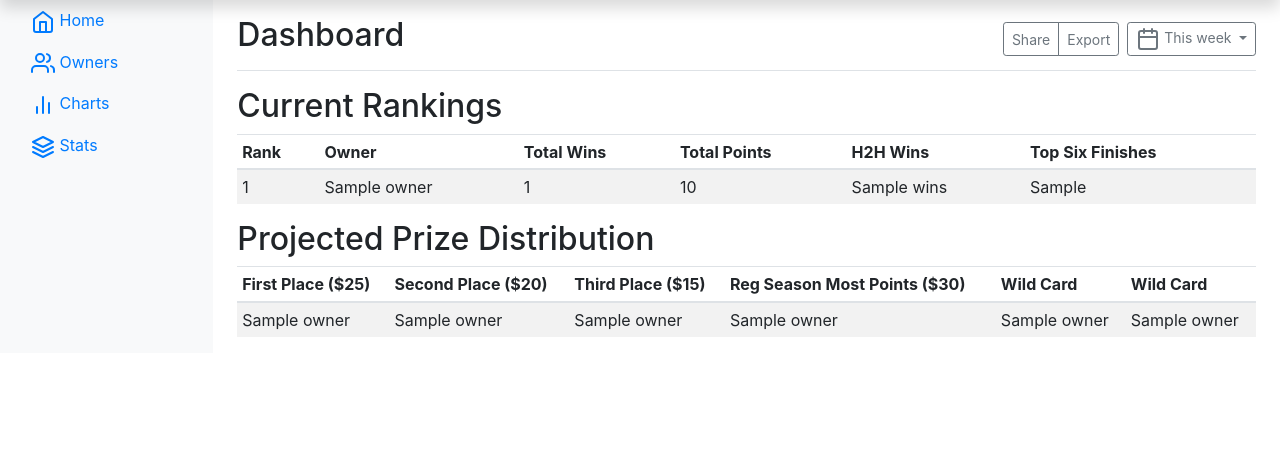
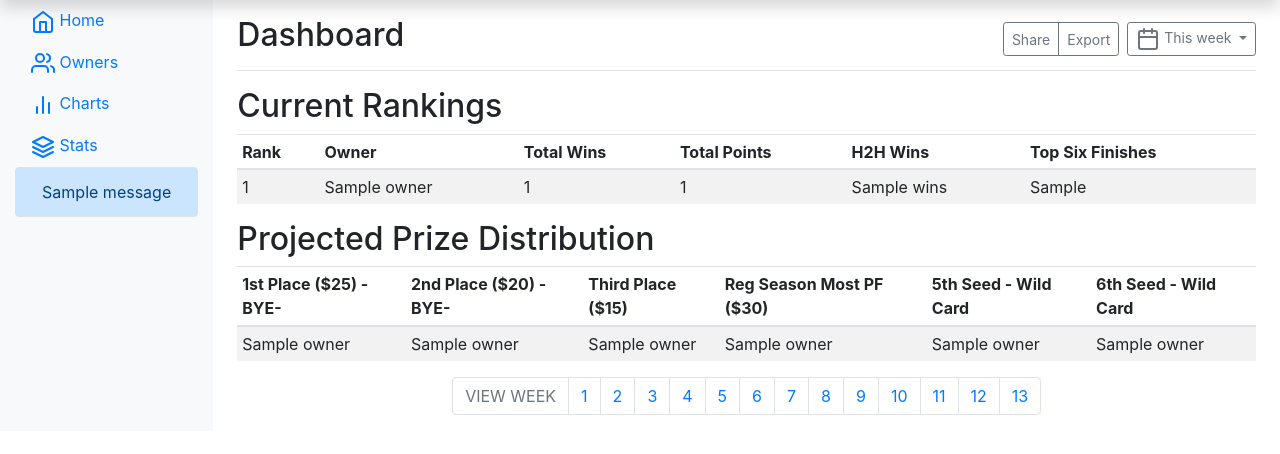
Before and after one commit to tuura032/LeagueStats, a Flask app: template templates/home.html in a window 1280 px wide. Shown: the part 40-494 px from the top of the page. Run offline with Flask 2, Linux system fonts and the light colour scheme; the template is opened without the code that fills it: most values are stand-ins (such as "Sample title", 1, 10 or a date in 2020); one stand-in notice (Sample message) is shown; some libraries are stand-ins or nearby versions.

Commit message:
major update, added pages, 2nd db, fixed sorting

```diff
--- a/application.py
+++ b/application.py
@@ -1,10 +1,15 @@
+# TODO I'm struggling with the varchar values of scores_wk_. I might need to just create a new data table (which is fine), or not deal with sorting scores.
+# also STB udpates only through week 9, I should have it go until it reaches a null value. maybe a while loop instead? Or just add an if statement and break.
+
 import os
 
-from flask import Flask, session, render_template, request, url_for, flash, redirect, jsonify
+from flask import Flask, session, render_template, request, url_for, flash, redirect, jsonify, flash
 from flask_session import Session
 from sqlalchemy import create_engine
 from sqlalchemy.orm import scoped_session, sessionmaker
+from getScoreboardData import getscorestobeat, getweekscores, getpointsfor, getallteamwins
 import requests
+from espnff import League
 
 app = Flask(__name__)
 
@@ -21,69 +26,151 @@ db = scoped_session(sessionmaker(bind=engine))
 
 @app.route("/")
 def home():
+    # Query the database for data
+    sortedbywin = db.execute("SELECT * FROM ffftable ORDER BY total_wins DESC, total_points DESC").fetchall()
 
-    # Query the database for data
-    everything = db.execute("SELECT * FROM ffftable").fetchall()
-    sortedbywin = db.execute("SELECT * FROM ffftable ORDER BY total_wins DESC").fetchall()
+    # Get Player with most points
+    mostpf = db.execute("SELECT owner, total_points FROM ffftable ORDER BY total_points DESC").fetchone()
 
-    # Figure out who has the most points
-
-    sortpf = db.execute("SELECT owner, points_for FROM ffftable WHERE LENGTH(points_for) > 5 ORDER BY points_for DESC").fetchall()
-
-
-
+    # Get current places
     first = sortedbywin[0]
     second = sortedbywin[1]
     third = sortedbywin[2]
-    mostpf = sortpf[0]
 
 
-    return render_template("home.html", everything=everything, sortedbywin=sortedbywin, first=first, second=second, third=third, mostpf = mostpf)
+    return render_template("home.html", sortedbywin=sortedbywin, first=first, second=second, third=third, mostpf = mostpf)
+
+@app.route("/<int:view_week>")
+def homeextra(view_week):
+    # Query the database for data
+    sortedbywin = db.execute("SELECT * FROM ffftable ORDER BY total_wins DESC, total_points DESC").fetchall()
+
+    # Get Player with most points
+    mostpf = db.execute("SELECT owner, total_points FROM ffftable ORDER BY total_points DESC").fetchone()
+
+    if view_week != 0 and view_week < 17 and view_week > 0:
+        some_week = db.execute("SELECT * FROM fffscores").fetchall()
+
+        # make a sorted list of tuples (owner, score)
+        week_scores = []
+        index = view_week + 1
+
+        # get owner, score for the given week
+        for owner in some_week:
+            score = owner[index]
+            owner = owner.team_name
+            week_scores.append((score, owner))
+
+        # send week number and sorted (score : owner) to data table
+        week_scores.sort(key=lambda tup: tup[0], reverse=True)
+        week = view_week
+
+    else:
+        some_week is None
 
 
-    #orm examples
-    #ffftable.query.all()
-    #ffftable.query.filter_by(colulmn_name = 'something').all() // or .first()
+    return render_template("home.html", sortedbywin=sortedbywin, mostpf = mostpf, some_week=some_week, week_scores=week_scores, week=week)
 
-@app.route("/update", methods=["GET", "POST"])
+@app.route("/update", methods=["GET"])
 def update():
+    '''update number of h2h wins, top6 wins and total wins'''
+    '''Don't refresh after games have started'''
 
-    #if request.method == "POST":
-        #update number of top6 wins
-        #scoretobeat = getscorestobeat()
-        scoretobeat = [105.1, 112.4, 107.2, 108.5, 107.5, 103.8, 109.3, 112.3, 0, 0, 0, 0]
-        #scores = 'scores_wk'+str(n)
-        data = db.execute("SELECT * FROM ffftable").fetchall()
+    # Get List of all pf, already ordered by owner id
+    pf_list = getpointsfor()
 
-        # Loop through each player, and reset variables
-        for player in data:
-            counter=0
-            n=6 # index of db for weekly scoring
+    # get scoretobeat (STB) from espnff
+    scoretobeat = getscorestobeat() # else use this: scoretobeat = [105.1, 112.4, 107.2, 108.5, 107.5, 103.8, 109.3, 112.3, 103.5, 0, 0, 0, 0]
 
-            # Increase counter each week a player surpasses STB
-            for week in range(1,10):
+    # get weekly scoring data from table
+    data = db.execute("SELECT * FROM ffftable ORDER BY id").fetchall()
 
-                # If a player doesn't surpass STB, break
-                if float(player[n]) > scoretobeat[week-1]:
-                    if scoretobeat[week-1] == 0:
-                        break
-                    #db.execute("UPDATE top6 SET top6 = :top6", {"top6": +=1})
-                    counter += 1
-                    #print(player.owner + ": ", end='')
-                    #print(player[n]) #print score from each week
-                    #print("Beat score of: ", end='')
-                    #print(scoretobeat[week-1])
-                    #print("Top 6 wins: ", end='')
-                    #print(counter)
-                n += 1
+    # Get list of all team wins
+    team = getallteamwins()
+    m=0 # index for list of players
 
-            wintotal = player.wins + counter
-            db.execute("UPDATE ffftable SET top6 = :top6, total_wins = :total_wins WHERE id=:id", {"top6": counter, "total_wins": wintotal, "id": player.id })
+    # Loop through each player in data table, and reset index/counter
+    for player in data:
+        counter=0 # times each player surpasses STB
+        n=6 # index of db for weekly scoring
+
+
+        # Calculate number of weeks in top6 scoring
+        for week in range(1,14):
+
+            # Stop counting if player score is 0 or STB is 0
+            if player[n] == "0" or scoretobeat[week-1] == 0:
+                break
+
+            # If a player doesn't surpass STB, break
+            if float(player[n]) > scoretobeat[week-1]:
+                counter += 1
+
+            #move to next week in index
+            n += 1
+
+        wintotal = team[m].wins + counter
+        db.execute("UPDATE ffftable SET wins = :wins, top6 = :top6, total_wins = :total_wins, total_points = :pf WHERE id=:id",
+                    {"wins": team[m].wins, "top6": counter, "total_wins": wintotal, "pf": pf_list[m], "id": player.id })
+        db.commit()
+        print(player.owner + ": ", end='')
+        print(team[m].wins, end='')
+        print(" H2H wins, ", end='')
+        print(counter, end='')
+        print(" top6 apperances and ", end='')
+        print(wintotal, end='')
+        print(" total wins!")
+
+        m+=1 # advance index to next list item
+
+    return render_template("update.html")
+
+@app.route("/weeklyupdate", methods=["GET", "POST"])
+def weeklyupdate():
+    '''udpate db with scores from the week'''
+    '''in week 10, be sure the UPDATE to the scores table is the correct data type'''
+
+    if request.method == "POST":
+        if not request.form.get("week"):
+            return render_template("home.html")
+        else:
+
+            week = int(request.form.get("week"))
+            listofscores = getweekscores(week)
+            for n in range(0, 12):
+                id = n+1
+                singlescore = str(listofscores[n])
+                floatscore = float(listofscores[n])
+
+                # Update scores in both tables, given the week
+                if week == 9:
+                    db.execute("UPDATE ffftable SET scores_wk9 = :score WHERE id = :id", {"score": singlescore, "id": id})
+                elif week == 10:
+                    db.execute("UPDATE ffftable SET scores_wk10 = :score WHERE id = :id", {"score": singlescore, "id": id})
+                    db.execute("UPDATE fffscores SET wk10_scores = :score WHERE id = :id", {"score": floatscore, "id": id})
+                elif week == 11:
+                    db.execute("UPDATE ffftable SET scores_wk11 = :score WHERE id = :id", {"score": singlescore, "id": id})
+                    db.execute("UPDATE fffscores SET wk11_scores = :score WHERE id = :id", {"score": floatscore, "id": id})
+                elif week == 12:
+                    db.execute("UPDATE ffftable SET scores_wk12 = :score WHERE id = :id", {"score": singlescore, "id": id})
+                    db.execute("UPDATE fffscores SET wk12_scores = :score WHERE id = :id", {"score": floatscore, "id": id})
+                elif week == 13:
+                    db.execute("UPDATE ffftable SET scores_wk13 = :score WHERE id = :id", {"score": singlescore, "id": id})
+                    db.execute("UPDATE fffscores SET wk13_scores = :score WHERE id = :id", {"score": floatscore, "id": id})
+                elif week == 14:
+                    db.execute("UPDATE ffftable SET scores_wk14 = :score WHERE id = :id", {"score": singlescore, "id": id})
+                    db.execute("UPDATE fffscores SET wk14_scores = :score WHERE id = :id", {"score": floatscore, "id": id})
+                elif week == 15:
+                    db.execute("UPDATE ffftable SET scores_wk15 = :score WHERE id = :id", {"score": singlescore, "id": id})
+                    db.execute("UPDATE fffscores SET wk15_scores = :score WHERE id = :id", {"score": floatscore, "id": id})
+                elif week == 16:
+                    db.execute("UPDATE ffftable SET scores_wk16 = :score WHERE id = :id", {"score": singlescore, "id": id})
+                    db.execute("UPDATE fffscores SET wk16_scores = :score WHERE id = :id", {"score": floatscore, "id": id})
+                else:
+                    return render_template("home.html")
             db.commit()
-            print(player.owner + ": ", end='')
-            print(counter, end='')
-            print(" top6 apperances and ", end='')
-            print(wintotal, end='')
-            print(" total wins!")
 
-        return render_template("update.html")
+            return render_template("weeklyupdate.html")
+
+    else:
+        return render_template("weeklyupdate.html")
--- a/requirements.txt
+++ b/requirements.txt
@@ -6,3 +6,4 @@ requests
 gunicorn
 ItsDangerous==0.24
 psycopg2-binary
+espnff
--- a/templates/home.html
+++ b/templates/home.html
@@ -1,76 +1,10 @@
-<!doctype html>
-<html lang="en">
-  <head>
-    <!-- Required meta tags -->
-    <meta charset="utf-8">
-    <meta name="viewport" content="width=device-width, initial-scale=1, shrink-to-fit=no">
+{% extends "layout.html" %}
 
-    <!-- Bootstrap CSS -->
-    <link rel="stylesheet" href="https://stackpath.bootstrapcdn.com/bootstrap/4.1.3/css/bootstrap.min.css" integrity="sha384-MCw98/SFnGE8fJT3GXwEOngsV7Zt27NXFoaoApmYm81iuXoPkFOJwJ8ERdknLPMO" crossorigin="anonymous">
+{% block title %}
+    Fantasy Football Fantasy
+{% endblock %}
 
-    <title>Fantasy Football Fantasy</title>
-  </head>
-  <body>
-    <h1 style="margin-bottom:40px">  </h1>
-    <nav class="navbar navbar-dark fixed-top bg-dark flex-md-nowrap p-0 shadow">
-      <a class="navbar-brand col-sm-3 col-md-2 mr-0" href="#">Fantasy Football Fantasy</a>
-      <input class="form-control form-control-dark w-100" type="text" placeholder="Search" aria-label="Search">
-      <ul class="navbar-nav px-3">
-        <li class="nav-item text-nowrap">
-          <a class="nav-link" href="#">Sign out</a>
-        </li>
-      </ul>
-    </nav>
-
-      <div class="container-fluid">
-        <div class="row">
-          <nav class="col-md-2 d-none d-md-block bg-light sidebar">
-            <div class="sidebar-sticky">
-              <ul class="nav flex-column">
-                <li class="nav-item">
-                  <a class="nav-link active" href="#">
-                    <span data-feather="home"></span>
-                    Home <span class="sr-only">(current)</span>
-                  </a>
-                </li>
-                <li class="nav-item">
-                  <a class="nav-link" href="#">
-                    <span data-feather="users"></span>
-                    Owners
-                  </a>
-                </li>
-                <li class="nav-item">
-                  <a class="nav-link" href="#">
-                    <span data-feather="bar-chart-2"></span>
-                    Charts
-                  </a>
-                </li>
-                <li class="nav-item">
-                  <a class="nav-link" href="#">
-                    <span data-feather="layers"></span>
-                    Stats
-                  </a>
-                </li>
-              </ul>
-
-
-            </div>
-          </nav>
-
-          <main role="main" class="col-md-9 ml-sm-auto col-lg-10 px-4">
-            <div class="d-flex justify-content-between flex-wrap flex-md-nowrap align-items-center pt-3 pb-2 mb-3 border-bottom">
-              <h1 class="h2">Dashboard</h1>
-              <div class="btn-toolbar mb-2 mb-md-0">
-                <div class="btn-group mr-2">
-                  <button class="btn btn-sm btn-outline-secondary">Share</button>
-                  <button class="btn btn-sm btn-outline-secondary">Export</button>
-                </div>
-                <button class="btn btn-sm btn-outline-secondary dropdown-toggle">
-                  <span data-feather="calendar"></span>
-                  This week
-                </button>
-              </div>
-            </div>
+{% block main %}
 
             <h2>Current Rankings</h2>
             <div class="table-responsive">
@@ -91,7 +25,7 @@
                       <td>{{ loop.index }}</td>
                       <td>{{ info.owner }}</td>
                       <td>{{ info.total_wins }}</td>
-                        <td>{{ info.points_for }}</td>
+                      <td>{{ info.total_points }}</td>
                       <td>{{ info.wins }}</td>
                       <td>{{ info.top6 }}</td>
                     </tr>
@@ -100,24 +34,46 @@
               </table>
             </div>
 
+            {% if some_week %}
+            <h2>Week {{ week }} Scores</h2>
+            <div class="table-responsive">
+              <table class="table table-striped table-sm" style="width:50%">
+                <thead>
+                  <tr>
+                    <th>Rank</th>
+                    <th>Owner</th>
+                    <th>Scores</th>
+                  </tr>
+                </thead>
+                <tbody>
+                  {% for info in week_scores %}
+                    <tr>
+                      <td>{{ loop.index }}</td>
+                      <td>{{ info[1] }}</td>
+                      <td>{{ info[0] }}</td>
+                    </tr>
+                  {% endfor %}
+              </table>
+            </div>
+            {% endif %}
             <h2>Projected Prize Distribution</h2>
             <div class="table-responsive">
                 <table class="table table-striped table-sm">
                   <thead>
                     <tr>
-                      <th>First Place ($25)</th>
-                      <th>Second Place ($20)</th>
+                      <th>1st Place ($25) -BYE-</th>
+                      <th>2nd Place ($20) -BYE-</th>
                       <th>Third Place ($15)</th>
-                      <th>Reg Season Most Points ($30)</th>
-                      <th>Wild Card</th>
-                      <th>Wild Card</th>
+                      <th>Reg Season Most PF ($30)</th>
+                      <th>5th Seed - Wild Card</th>
+                      <th>6th Seed - Wild Card</th>
                     </tr>
                   </thead>
                   <tbody>
                       <tr>
-                        <td>{{ first.owner }}</td>
-                        <td>{{ second.owner }}</td>
-                        <td>{{ third.owner }}</td>
+                        <td>{{ sortedbywin[0].owner }}</td>
+                        <td>{{ sortedbywin[1].owner }}</td>
+                        <td>{{ sortedbywin[2].owner }}</td>
                         <td>{{ mostpf.owner }}</td>
                         <td>{{ sortedbywin[4].owner }}</td>
                         <td>{{ sortedbywin[5].owner }}</td>
@@ -126,62 +82,25 @@
                 </table>
               </div>
 
-            <!--<canvas class="my-4 w-100" id="myChart" width="900" height="380"></canvas>-->
+              <nav aria-label="Page navigation example">
+                <ul class="pagination justify-content-center">
+                  <li class="page-item disabled">
+                    <a class="page-link" href="#" tabindex="-1">VIEW WEEK</a>
+                  </li>
+                  <li class="page-item"><a class="page-link" href="/1">1</a></li>
+                  <li class="page-item"><a class="page-link" href="/2">2</a></li>
+                  <li class="page-item"><a class="page-link" href="/3">3</a></li>
+                  <li class="page-item"><a class="page-link" href="/4">4</a></li>
+                  <li class="page-item"><a class="page-link" href="/5">5</a></li>
+                  <li class="page-item"><a class="page-link" href="/6">6</a></li>
+                  <li class="page-item"><a class="page-link" href="/7">7</a></li>
+                  <li class="page-item"><a class="page-link" href="/8">8</a></li>
+                  <li class="page-item"><a class="page-link" href="/9">9</a></li>
+                  <li class="page-item"><a class="page-link" href="/10">10</a></li>
+                  <li class="page-item"><a class="page-link" href="#">11</a></li>
+                  <li class="page-item"><a class="page-link" href="#">12</a></li>
+                  <li class="page-item"><a class="page-link" href="#">13</a></li>
+                </ul>
+              </nav>
 
-
-          </main>
-        </div>
-      </div>
-
-      <!-- Bootstrap core JavaScript
-      ================================================== -->
-      <!-- Placed at the end of the document so the pages load faster -->
-      <script src="https://code.jquery.com/jquery-3.3.1.slim.min.js" integrity="sha384-q8i/X+965DzO0rT7abK41JStQIAqVgRVzpbzo5smXKp4YfRvH+8abtTE1Pi6jizo" crossorigin="anonymous"></script>
-      <script>window.jQuery || document.write('<script src="../../assets/js/vendor/jquery-slim.min.js"><\/script>')</script>
-      <!--<script src="/js/popper.min.js"></script>
-      <script src="/js/bootstrap.min.js"></script>-->
-
-      <!-- Icons -->
-      <script src="https://unpkg.com/feather-icons/dist/feather.min.js"></script>
-      <script>
-        feather.replace()
-      </script>
-
-      <!-- Graphs -->
-      <script src="https://cdnjs.cloudflare.com/ajax/libs/Chart.js/2.7.1/Chart.min.js"></script>
-      <script>
-        var ctx = document.getElementById("myChart");
-        var myChart = new Chart(ctx, {
-          type: 'line',
-          data: {
-            labels: ["Sunday", "Monday", "Tuesday", "Wednesday", "Thursday", "Friday", "Saturday"],
-            datasets: [{
-              data: [15339, 21345, 18483, 24003, 23489, 24092, 12034],
-              lineTension: 0,
-              backgroundColor: 'transparent',
-              borderColor: '#007bff',
-              borderWidth: 4,
-              pointBackgroundColor: '#007bff'
-            }]
-          },
-          options: {
-            scales: {
-              yAxes: [{
-                ticks: {
-                  beginAtZero: false
-                }
-              }]
-            },
-            legend: {
-              display: false,
-            }
-          }
-        });
-      </script>
-    <!-- Optional JavaScript -->
-    <!-- jQuery first, then Popper.js, then Bootstrap JS -->
-    <script src="https://code.jquery.com/jquery-3.3.1.slim.min.js" integrity="sha384-q8i/X+965DzO0rT7abK41JStQIAqVgRVzpbzo5smXKp4YfRvH+8abtTE1Pi6jizo" crossorigin="anonymous"></script>
-    <script src="https://cdnjs.cloudflare.com/ajax/libs/popper.js/1.14.3/umd/popper.min.js" integrity="sha384-ZMP7rVo3mIykV+2+9J3UJ46jBk0WLaUAdn689aCwoqbBJiSnjAK/l8WvCWPIPm49" crossorigin="anonymous"></script>
-    <script src="https://stackpath.bootstrapcdn.com/bootstrap/4.1.3/js/bootstrap.min.js" integrity="sha384-ChfqqxuZUCnJSK3+MXmPNIyE6ZbWh2IMqE241rYiqJxyMiZ6OW/JmZQ5stwEULTy" crossorigin="anonymous"></script>
-  </body>
-</html>
+          {% endblock %}
--- /dev/null
+++ b/templates/layout.html
@@ -0,0 +1,140 @@
+<!doctype html>
+<html lang="en">
+  <head>
+    <!-- Required meta tags -->
+    <meta charset="utf-8">
+    <meta name="viewport" content="width=device-width, initial-scale=1, shrink-to-fit=no">
+
+    <!-- Bootstrap CSS -->
+    <link rel="stylesheet" href="https://stackpath.bootstrapcdn.com/bootstrap/4.1.3/css/bootstrap.min.css" integrity="sha384-MCw98/SFnGE8fJT3GXwEOngsV7Zt27NXFoaoApmYm81iuXoPkFOJwJ8ERdknLPMO" crossorigin="anonymous">
+
+    <title>{% block title %}{% endblock %}</title>
+  </head>
+  <body>
+    <h1 style="margin-bottom:40px">  </h1>
+    <nav class="navbar navbar-dark fixed-top bg-dark flex-md-nowrap p-0 shadow">
+      <a class="navbar-brand col-sm-3 col-md-2 mr-0" href="#">Fantasy Football Fantasy</a>
+      <input class="form-control form-control-dark w-100" type="text" placeholder="Search" aria-label="Search">
+      <ul class="navbar-nav px-3">
+        <li class="nav-item text-nowrap">
+          <a class="nav-link" href="#">Sign out</a>
+        </li>
+      </ul>
+    </nav>
+
+      <div class="container-fluid">
+        <div class="row">
+          <nav class="col-md-2 d-none d-md-block bg-light sidebar">
+            <div class="sidebar-sticky">
+              <ul class="nav flex-column">
+                <li class="nav-item">
+                  <a class="nav-link active" href="#">
+                    <span data-feather="home"></span>
+                    Home <span class="sr-only">(current)</span>
+                  </a>
+                </li>
+                <li class="nav-item">
+                  <a class="nav-link" href="#">
+                    <span data-feather="users"></span>
+                    Owners
+                  </a>
+                </li>
+                <li class="nav-item">
+                  <a class="nav-link" href="#">
+                    <span data-feather="bar-chart-2"></span>
+                    Charts
+                  </a>
+                </li>
+                <li class="nav-item">
+                  <a class="nav-link" href="#">
+                    <span data-feather="layers"></span>
+                    Stats
+                  </a>
+                </li>
+              </ul>
+
+            </div>
+            {% if get_flashed_messages() %}
+            <header>
+                <div class="alert alert-primary border text-center" role="alert">
+                    {{ get_flashed_messages() | join(" ") }}
+                </div>
+            </header>
+            {% endif %}
+          </nav>
+
+          <main role="main" class="col-md-9 ml-sm-auto col-lg-10 px-4">
+            <div class="d-flex justify-content-between flex-wrap flex-md-nowrap align-items-center pt-3 pb-2 mb-3 border-bottom">
+              <h1 class="h2">Dashboard</h1>
+              <div class="btn-toolbar mb-2 mb-md-0">
+                <div class="btn-group mr-2">
+                  <button class="btn btn-sm btn-outline-secondary">Share</button>
+                  <button class="btn btn-sm btn-outline-secondary">Export</button>
+                </div>
+                <button class="btn btn-sm btn-outline-secondary dropdown-toggle">
+                  <span data-feather="calendar"></span>
+                  This week
+                </button>
+              </div>
+            </div>
+
+            {% block main %}{% endblock %}
+            <!--<canvas class="my-4 w-100" id="myChart" width="900" height="380"></canvas>-->
+
+
+          </main>
+        </div>
+      </div>
+
+      <!-- Bootstrap core JavaScript
+      ================================================== -->
+      <!-- Placed at the end of the document so the pages load faster -->
+      <script src="https://code.jquery.com/jquery-3.3.1.slim.min.js" integrity="sha384-q8i/X+965DzO0rT7abK41JStQIAqVgRVzpbzo5smXKp4YfRvH+8abtTE1Pi6jizo" crossorigin="anonymous"></script>
+      <script>window.jQuery || document.write('<script src="../../assets/js/vendor/jquery-slim.min.js"><\/script>')</script>
+      <!--<script src="/js/popper.min.js"></script>
+      <script src="/js/bootstrap.min.js"></script>-->
+
+      <!-- Icons -->
+      <script src="https://unpkg.com/feather-icons/dist/feather.min.js"></script>
+      <script>
+        feather.replace()
+      </script>
+
+      <!-- Graphs -->
+      <script src="https://cdnjs.cloudflare.com/ajax/libs/Chart.js/2.7.1/Chart.min.js"></script>
+      <script>
+        var ctx = document.getElementById("myChart");
+        var myChart = new Chart(ctx, {
+          type: 'line',
+          data: {
+            labels: ["Sunday", "Monday", "Tuesday", "Wednesday", "Thursday", "Friday", "Saturday"],
+            datasets: [{
+              data: [15339, 21345, 18483, 24003, 23489, 24092, 12034],
+              lineTension: 0,
+              backgroundColor: 'transparent',
+              borderColor: '#007bff',
+              borderWidth: 4,
+              pointBackgroundColor: '#007bff'
+            }]
+          },
+          options: {
+            scales: {
+              yAxes: [{
+                ticks: {
+                  beginAtZero: false
+                }
+              }]
+            },
+            legend: {
+              display: false,
+            }
+          }
+        });
+      </script>
+    <!-- Optional JavaScript -->
+    <!-- jQuery first, then Popper.js, then Bootstrap JS -->
+    <script src="https://code.jquery.com/jquery-3.3.1.slim.min.js" integrity="sha384-q8i/X+965DzO0rT7abK41JStQIAqVgRVzpbzo5smXKp4YfRvH+8abtTE1Pi6jizo" crossorigin="anonymous"></script>
+    <script src="https://cdnjs.cloudflare.com/ajax/libs/popper.js/1.14.3/umd/popper.min.js" integrity="sha384-ZMP7rVo3mIykV+2+9J3UJ46jBk0WLaUAdn689aCwoqbBJiSnjAK/l8WvCWPIPm49" crossorigin="anonymous"></script>
+    <script src="https://stackpath.bootstrapcdn.com/bootstrap/4.1.3/js/bootstrap.min.js" integrity="sha384-ChfqqxuZUCnJSK3+MXmPNIyE6ZbWh2IMqE241rYiqJxyMiZ6OW/JmZQ5stwEULTy" crossorigin="anonymous"></script>
+  </body>
+</html>
```
Also changed, not shown: getScoreboardData.py (+43 -3 lines), templates/update.html (+10 -1 lines), templates/weeklyupdate.html (added, +19 -0 lines). Lines whose indentation alone changed are shown as unchanged.
